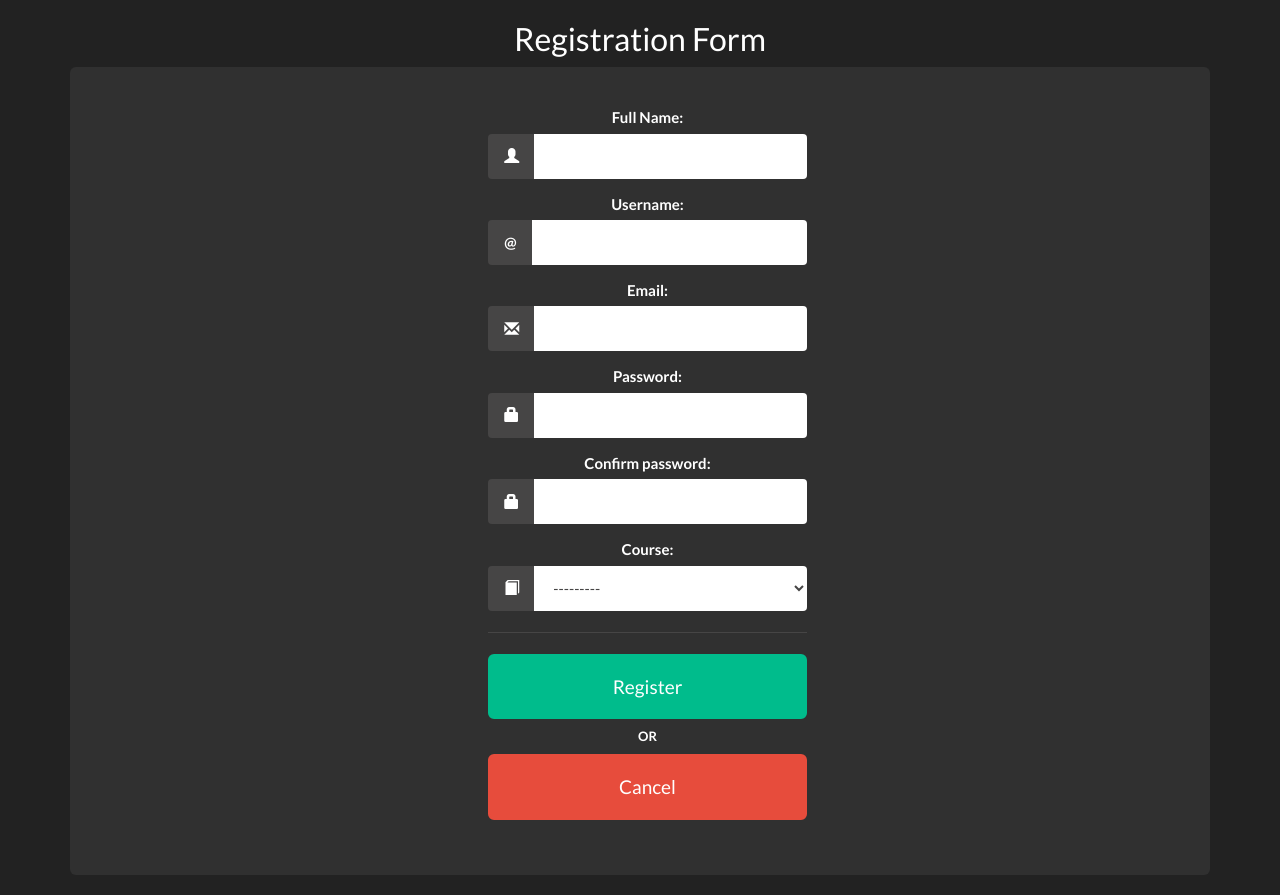
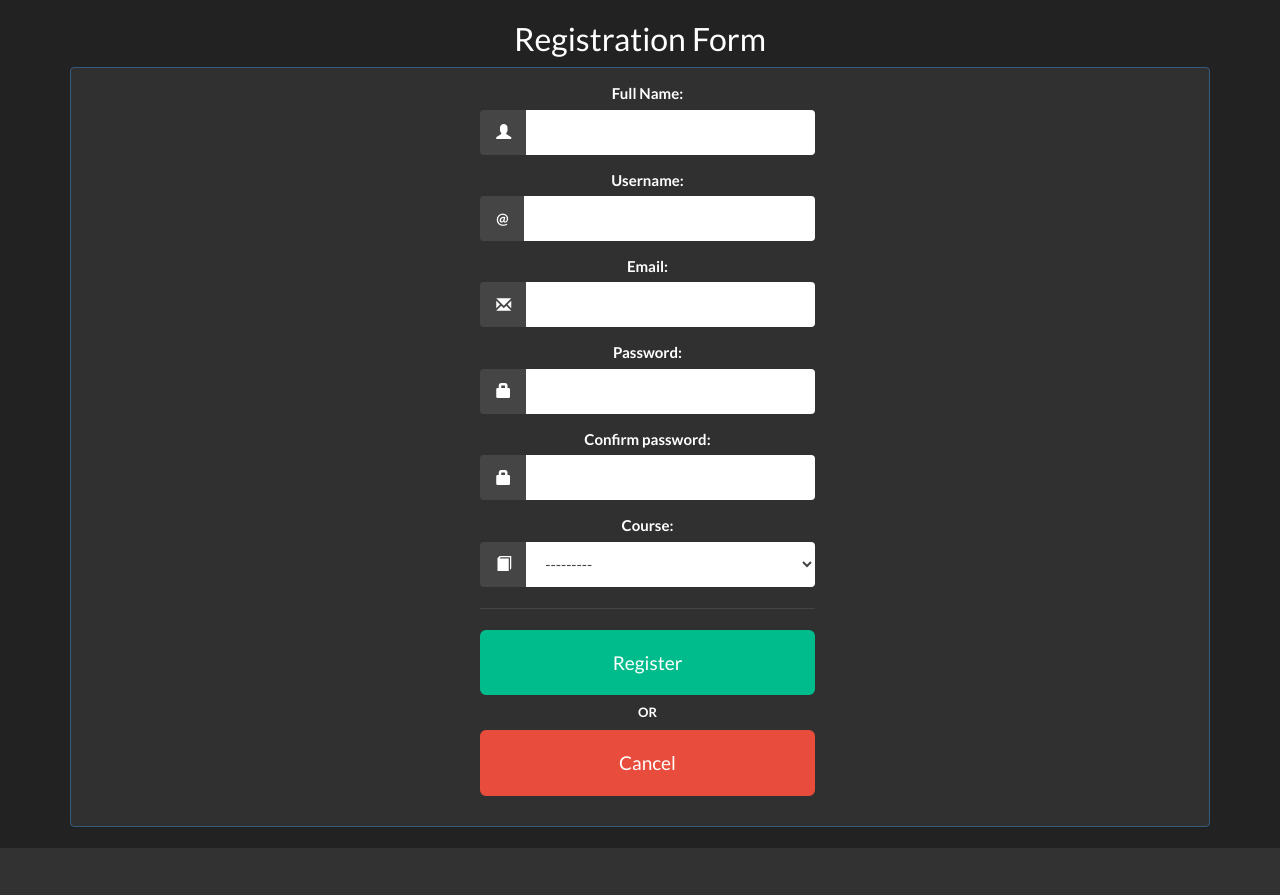
Before and after one commit to malioni91/uofgconnect, a Django app: page /connect/register/ in a window 1280 px wide. Shown: the part 60-955 px from the top of the page. After the commit the page ends 908 px from the top, so only its background shows below. Run offline with Django 3.2, Linux system fonts and the light colour scheme; data comes from the database, SQL or seed files in the repository; some libraries are stand-ins or nearby versions; some web fonts are replaced.

Commit message:
Remove well class and cosmetic changes to panels

```diff
--- a/templates/connect/login.html
+++ b/templates/connect/login.html
@@ -8,7 +8,7 @@
 			<div class="page-header text-center">
 			<h1>Sign in to UofG Connect</h1>
 			</div>
-			<div class="panel panel-default well well-lg">
+			<div class="panel panel-primary">
 				{% if login_form.non_field_errors %}
                 	<div class="text-center alert alert-danger alert-dismissable">
 						<a href="#" class="close" data-dismiss="alert" aria-label="close">×</a>
--- a/templates/connect/register.html
+++ b/templates/connect/register.html
@@ -13,7 +13,7 @@
                 </div>
             {% else %}
                 <h2 class="text-center">Registration Form</h2>
-                <div class="panel panel-default register well well-lg">
+                <div class="panel panel-primary register">
                     {% if user_form.non_field_errors or profile_form.non_field_errors %}
                             <div class="text-center alert alert-danger alert-dismissable">
                                 <a href="#" class="close" data-dismiss="alert" aria-label="close">×</a>
```
